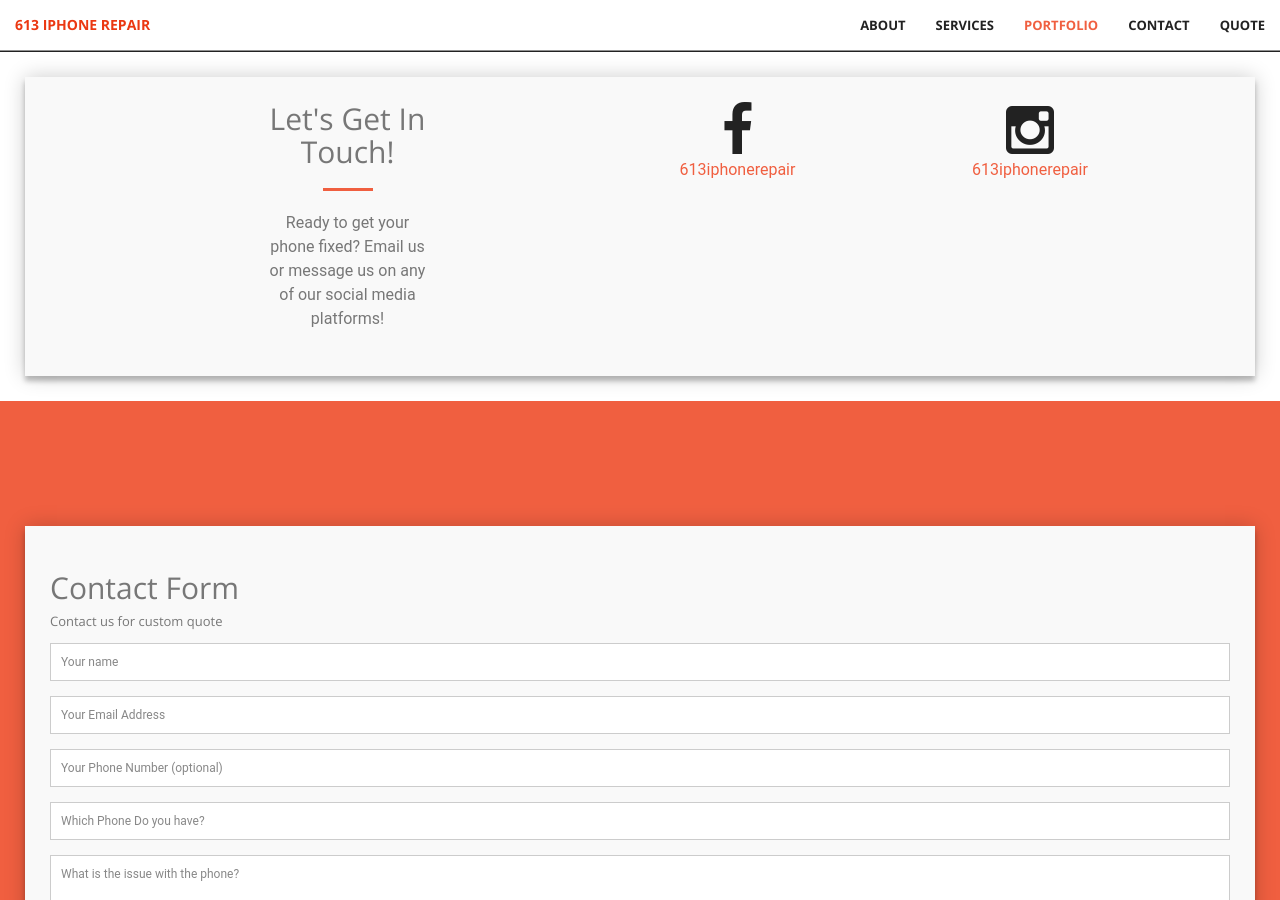
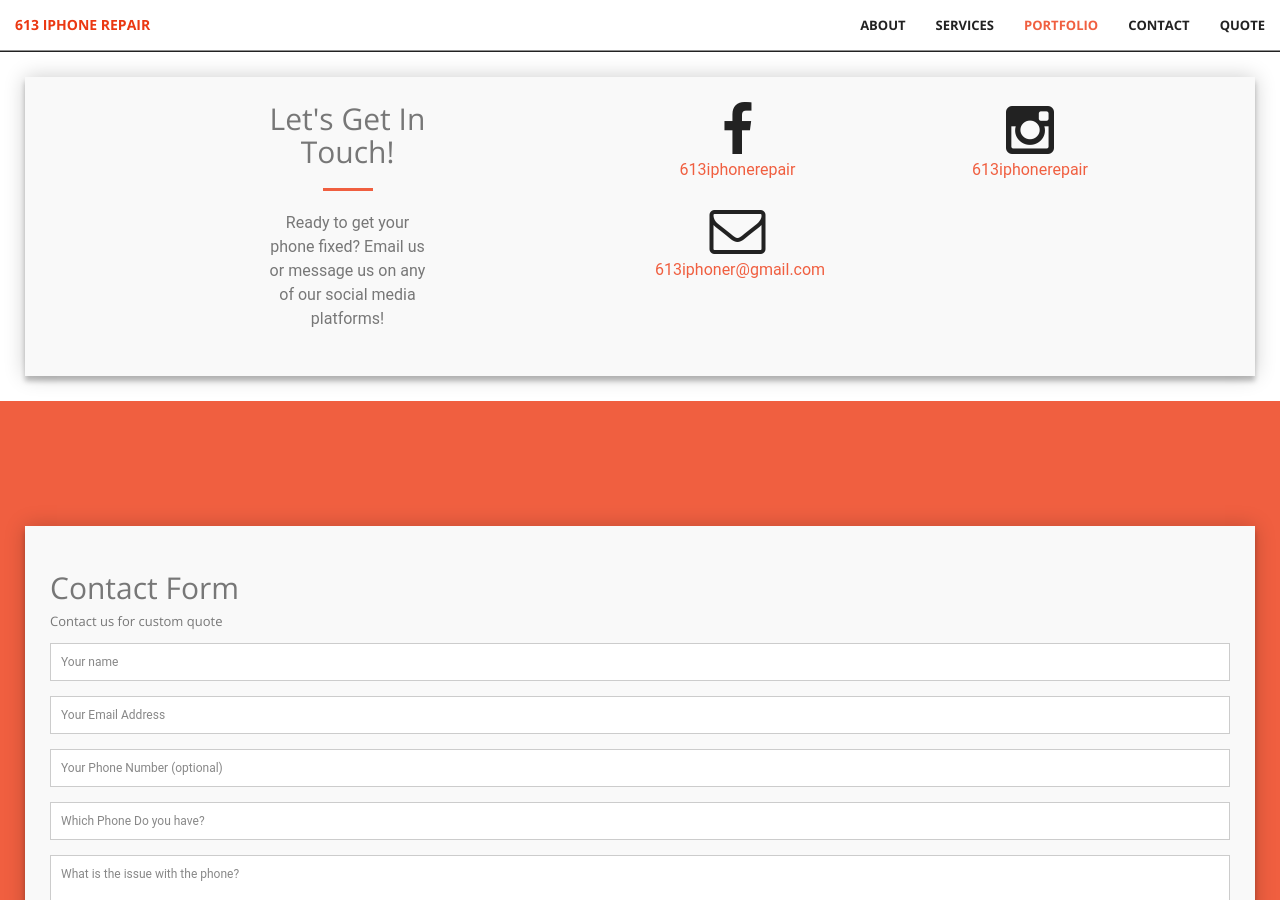
Before and after one commit to SuhaibElkomy/613iphonerepair, a Jekyll site: the page built from index.html, in a window 1280 px wide and 900 px high, scrolled down 2953 px. Built offline with Jekyll 4.4.1, drawn with Linux system fonts in a browser that asks for light colours.

Commit message:
Update contact.html

```diff
--- a/_includes/contact.html
+++ b/_includes/contact.html
@@ -20,7 +20,12 @@
                 <p>613iphonerepair</p>
             </a>
   </div>
-
+            <div class="col-lg-2 col-lg-offset-2 text-center">
+            <a href="mailto:{{ site.email }}">
+            <i class="fa fa-envelope-o fa-3x wow bounceIn" data-wow-delay=".1s"></i>
+                <p>{{ site.email }}</p>
+                 </a>
+        </div>
             </div>
 
     </div>
```
